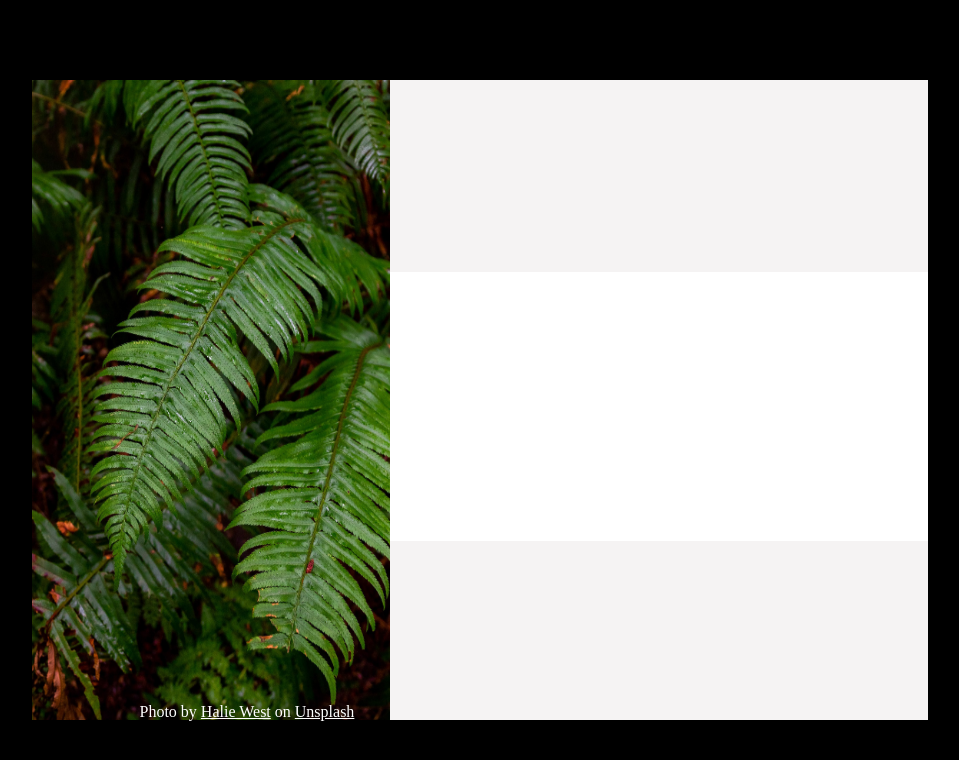
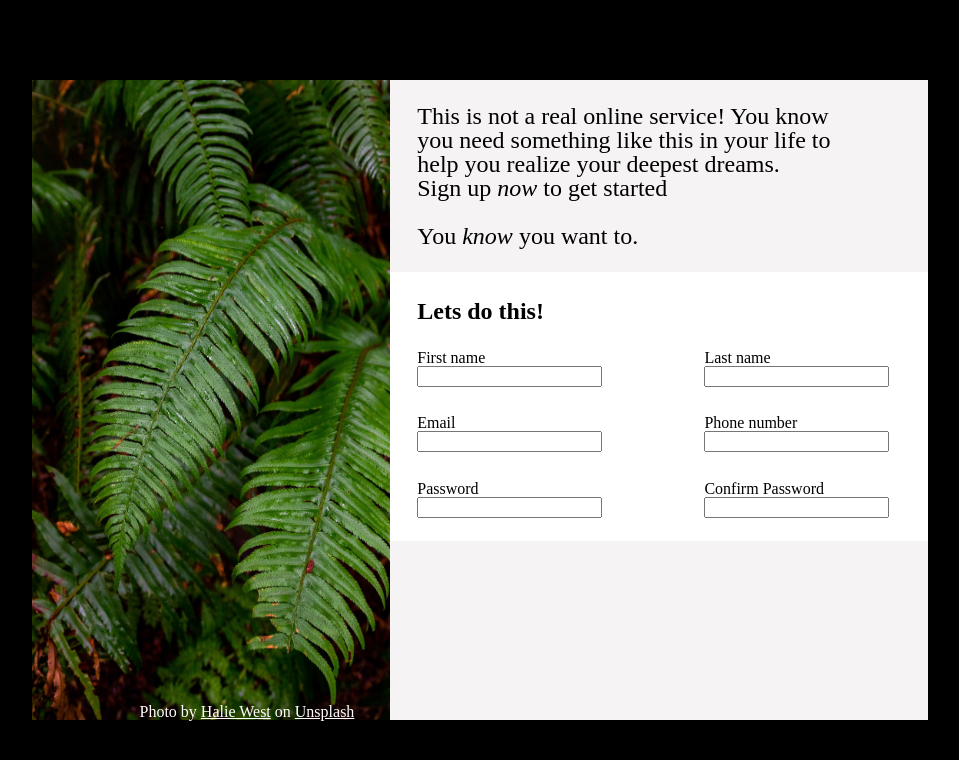
Before and after one commit to littlee5521/odin-sign-up, a plain HTML site: page index.html in a window 1280 px wide. Shown: the whole page, without its empty margins (160-1119 px from the left). Drawn offline with Linux system fonts and the light colour scheme.

Commit message:
Input fields finished

```diff
--- a/css/styles.scss
+++ b/css/styles.scss
@@ -4,7 +4,12 @@ body {
 a {
   color: white;
 }
-
+em {
+  font-style: italic;
+}
+strong {
+  font-weight: bold;
+}
 @font-face {
   font-family: odinfont;
   src: url(../fonts/Norse-Bold.otf);
@@ -31,7 +36,7 @@ a {
   display: flex;
   flex: auto;
   flex-grow: 0;
-  width: 40%;
+  min-width: 40%;
   height: 100%;
 }
 .green-picture {
@@ -53,6 +58,8 @@ a {
   flex-direction: column;
 }
 .header {
+  display: flex;
+  align-items: center;
   flex: auto;
   flex-grow: 0;
   width: 100%;
@@ -69,12 +76,41 @@ a {
   width: 100%;
   height: 60%;
   background-color: white;
+  display: flex;
+  flex-direction: column;
 }
 .CTA {
   width: 100%;
   height: 40%;
   background-color: #f5f3f3;
 }
+.text {
+  max-width: 80%;
+  margin-left: 5%;
+  font-size: 1.5rem;
+}
+.title {
+  margin-left: 5%;
+  margin-top: 5%;
+  font-size: 1.5rem;
+  margin-bottom: 5%;
+}
+.form-input {
+  display: flex;
+  margin-left: 5%;
+  height: 100%;
+  width: 95%;
+  gap: 20%;
+}
+.row {
+  display: flex;
+  flex-direction: column;
+  gap: 15%;
+}
+.element {
+  display: flex;
+  flex-direction: column;
+}
 /*# sourceMappingURL=style.css.map */
 
 /*# sourceMappingURL=styles.scss.map */
--- a/index.html
+++ b/index.html
@@ -27,9 +27,54 @@
           </p>
         </div>
         <div class="info">
-          <div class="header"></div>
+          <div class="header">
+            <div class="text">
+              <p>
+                This is not a real online service! You know you need something
+                like this in your life to help you realize your deepest dreams.
+                <br />
+                Sign up <em>now</em> to get started
+              </p>
+              <br />
+              <p>You <em>know</em> you want to.</p>
+            </div>
+          </div>
           <form class="info-form" action="">
-            <div class="field"></div>
+            <div class="field">
+              <div class="title">
+                <p><strong>Lets do this!</strong></p>
+              </div>
+              <div class="form-input">
+                <div class="row">
+                  <div class="element">
+                    <label for="">First name</label>
+                    <input type="text" />
+                  </div>
+                  <div class="element">
+                    <label for="">Email</label>
+                    <input type="text" />
+                  </div>
+                  <div class="element">
+                    <label for="">Password</label>
+                    <input type="password" />
+                  </div>
+                </div>
+                <div class="row">
+                  <div class="element">
+                    <label for="">Last name</label>
+                    <input type="text" />
+                  </div>
+                  <div class="element">
+                    <label for="">Phone number</label>
+                    <input type="tel" pattern="[0-9]{3}-[0-9]{2}-[0-9]{3}" />
+                  </div>
+                  <div class="element">
+                    <label for="">Confirm Password</label>
+                    <input type="password" id="pwd" name="pwd" />
+                  </div>
+                </div>
+              </div>
+            </div>
             <div class="CTA"></div>
           </form>
         </div>
```
Also changed, not shown: css/style.css, 1 other file.
